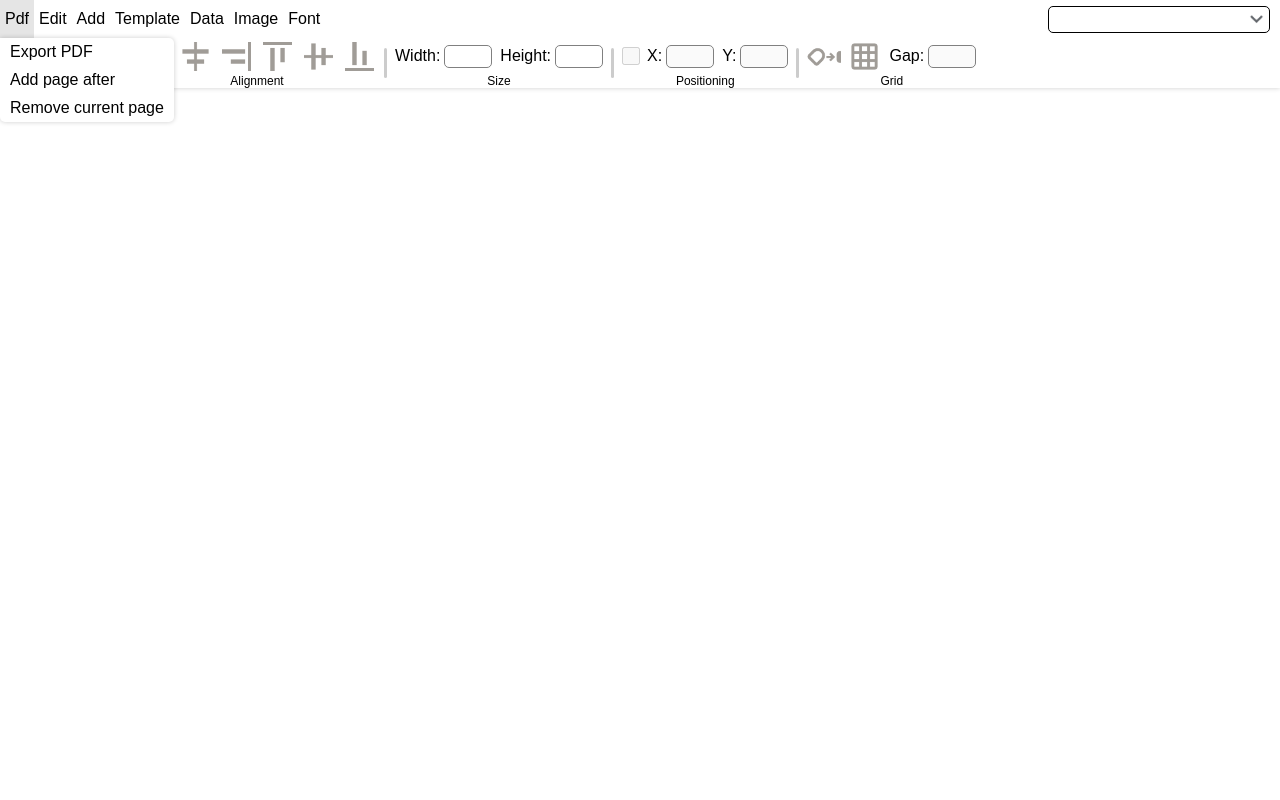
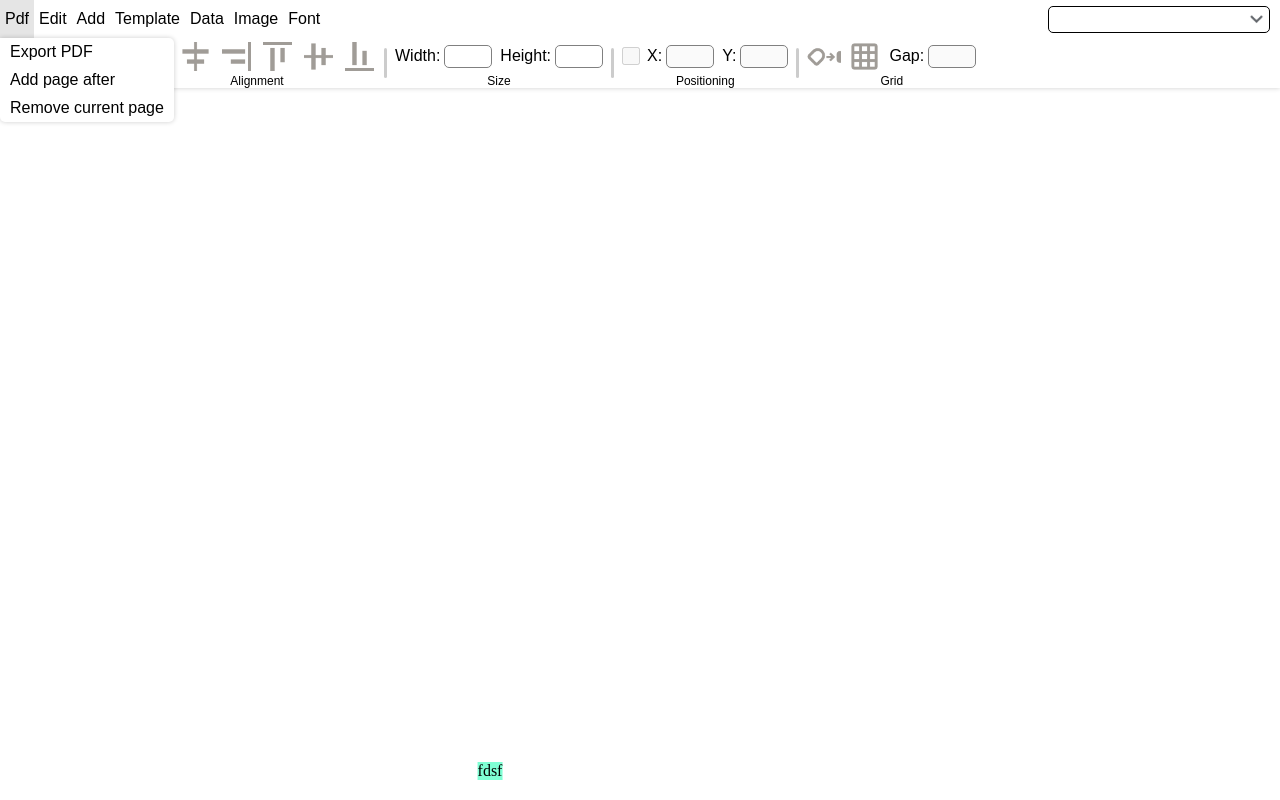
Before and after one commit to Folainer/pdf-editor, a React (Vite) app: page / in a window 1280 px wide. Built offline with nearby package versions, Linux system fonts and the light colour scheme.

Commit message:
16.01's changes

```diff
--- a/src/App.scss
+++ b/src/App.scss
@@ -3,3 +3,14 @@
 // body {
 //     background-color: $color;
 // }
+
+.appdisplay {
+    width: 100vw;
+    height: 100vh;
+    display: grid;
+    grid-template-columns: 1fr 300px;
+    grid-template-rows: auto 1fr;
+    grid-template-areas:
+        'header header'
+        'pdfview propertymenu';
+}
--- a/src/AppDisplay.tsx
+++ b/src/AppDisplay.tsx
@@ -1,6 +1,9 @@
+import './App.scss'
 import { useJsonManager } from "./Components/JsonManagerProvider"
 import { useAppState } from "./Components/AppStateProvider"
 import Header from "./Components/Header/Header"
+import PdfView from './Components/PdfView/PdfView'
+import ProperyMenu from './Components/ProperyMenu/PropertyMenu'
 
 const AppDisplay = () => {
     const {template : jsonTemplateManager} = useJsonManager()
@@ -12,10 +15,12 @@ const AppDisplay = () => {
     }
 
     return (
-        <>
+        <div className="appdisplay">
             <Header />
-            {selectedTemplateJson && JSON.stringify(selectedTemplateJson)}
-        </>
+            <PdfView />
+            <ProperyMenu />
+            {/* {selectedTemplateJson && JSON.stringify(selectedTemplateJson)} */}
+        </div>
     )
 }
 
--- a/src/Components/Header/Header.scss
+++ b/src/Components/Header/Header.scss
@@ -3,6 +3,7 @@ $shodowColor: rgba($color: #000000, $alpha: .2);
 
 .header {
     box-shadow: 0px 0px 5px $shodowColor;
+    grid-area: header;
 }
 
 .menubar {
@@ -64,6 +65,9 @@ $shodowColor: rgba($color: #000000, $alpha: .2);
 
             span {
                 margin-left: 5px;
+                display: block;
+                width: 100%;
+                overflow: hidden;
             }
 
             img {
--- a/src/Components/Header/MenuBar.tsx
+++ b/src/Components/Header/MenuBar.tsx
@@ -1,15 +1,14 @@
+import './Header.scss'
 import { useState } from "react"
-import './Header.scss'
 import MenuBarChoose from "./MenubarChoose"
-// import { ChangeBackgroundCommand } from "../../Logic/Command/ChangeBackgroundCommand"
 import FileImport from "../FileImport"
+import DownloadManager from "../../Logic/DownloadManager"
+import { ImportTemplateCommand } from "../../Logic/Command/ImportTemplateCommand"
 import { useCommandManager } from "../CommandManagerProvider"
-// import { ChangeTemplateCommand } from "../../Logic/Command/ChangeTemplateCommand"
-import { ImportTemplateCommand } from "../../Logic/Command/ImportTemplateCommand"
 import { useJsonManager } from "../JsonManagerProvider"
 import { useAppState } from "../AppStateProvider"
 import { useComponentContext } from "../ComponentContextProvider"
-import DownloadManager from "../../Logic/DownloadManager"
+import { validateTemplateJson } from '../../Logic/Validator'
 
 const MenuBar = () => {
     const [activeMenu, setActiveMenu] = useState<string | null>(null)
@@ -34,15 +33,20 @@ const MenuBar = () => {
                 const setOption = componentContext.chooseContext.setOption
                 if (setOption) {
                     if (typeof reader.result === 'string') {
-                        JSON.parse(reader.result)
-                        const command = new ImportTemplateCommand(templateJsonManager, appState, setOption, reader.result)
-                        commandManager.execute(command)
+                        const pdfFormat = validateTemplateJson(reader.result)
+                        console.log(pdfFormat)
+                        if (pdfFormat) {
+                            const command = new ImportTemplateCommand(templateJsonManager, appState, setOption, pdfFormat)
+                            commandManager.execute(command)
+                        } else {
+                            throw new Error()
+                        }
                     } else {
-                        console.error('File content is not a string');
+                        throw new Error()
                     }
                 }
             } catch (error) {
-                alert('The error during import')
+                alert('The import error')
             }
         }
 
@@ -140,7 +144,7 @@ const MenuBar = () => {
             name: 'Data',
             options: [
                 {
-                    name: 'Replace data',
+                    name: 'Import/Replace data',
                     handling: () => alert('Command is not available')
                 },
                 {
--- /dev/null
+++ b/src/Components/PdfView/PdfView.scss
@@ -0,0 +1,13 @@
+.pdfview {
+    grid-area: pdfview;
+    position: relative;
+
+    .pdfview__controller {
+        user-select: none;
+        position: absolute;
+        bottom: 20px;
+        left: 50%;
+        transform: translateX(-50%);
+        background-color: aquamarine;
+    }
+}
--- /dev/null
+++ b/src/Components/PdfView/PdfView.tsx
@@ -0,0 +1,28 @@
+import './PdfView.scss'
+import PdfViewController from './PdfViewController'
+import { useAppState } from '../AppStateProvider'
+import { useJsonManager } from '../JsonManagerProvider'
+import { validateTemplateJson } from '../../Logic/Validator'
+import { JsonType } from '../../Logic/JsonManager'
+
+const PdfView = () => {
+    const {template : jsonTemplateManager} = useJsonManager()
+    const appState = useAppState().state
+    const selectedTemplate = appState.selectedTemplate
+    let selectedTemplateJson : null | JsonType
+    if (selectedTemplate) {
+        selectedTemplateJson = jsonTemplateManager.getByName(selectedTemplate)
+    }
+
+    // if (selectedTemplateJson) {
+    //     console.log(validateTemplateJson(selectedTemplateJson.json))
+    // }
+
+    return (
+        <div className="pdfview">
+            <PdfViewController />
+        </div>
+    )
+}
+
+export default PdfView
--- /dev/null
+++ b/src/Components/PdfView/PdfViewController.tsx
@@ -0,0 +1,10 @@
+const PdfViewController = () => {
+    //add scale status and page number in context
+    return (
+        <div className="pdfview__controller">
+            fdsf
+        </div>
+    )
+}
+
+export default PdfViewController
--- /dev/null
+++ b/src/Components/ProperyMenu/PropertyMenu.scss
@@ -0,0 +1,3 @@
+.propertymenu {
+    grid-area: propertymenu;
+}
--- /dev/null
+++ b/src/Components/ProperyMenu/PropertyMenu.tsx
@@ -0,0 +1,11 @@
+import './PropertyMenu.scss'
+
+const ProperyMenu = () => {
+    return (
+        <div className='propertymenu'>
+
+        </div>
+    )
+}
+
+export default ProperyMenu
--- /dev/null
+++ b/src/Components/Types/PdfTypes.ts
@@ -0,0 +1,52 @@
+export interface SimpleElement {
+    name: string;
+    type: string;
+    seq: string;
+    txt: string;
+    x: string;
+    ln_x: string;
+    y: string;
+    ln_y: string;
+    w: string;
+    h: string;
+    h_adjustable: string;
+    padding_top: string;
+    padding_right: string;
+    padding_bottom: string;
+    padding_left: string;
+    margin_top: string;
+    margin_left: string;
+    align: string;
+    valign: string;
+    font_size: string;
+    font_family: string;
+    fontcolor: string;
+    border_top: string;
+    border_right: string;
+    border_bottom: string;
+    border_left: string;
+}
+
+export interface Format {
+    w: string;
+    h: string;
+    padding_top: string;
+    padding_left: string;
+    padding_right: string;
+    padding_bottom: string;
+    elements: SimpleElement[];
+}
+
+export interface PdfFormat {
+    name: string;
+    type: string;
+    rotation: string;
+    is_multiple: string;
+    cols: string;
+    rows: string;
+    cell_w: string;
+    cell_h: string;
+    space_horizontal: string;
+    space_vertical: string;
+    formats: Format[];
+}
--- a/src/Logic/Command/ImportTemplateCommand.ts
+++ b/src/Logic/Command/ImportTemplateCommand.ts
@@ -4,6 +4,7 @@ import { AppStateContextType } from "../../Components/AppStateProvider"
 import { JsonType } from "../JsonManager"
 import { ChangeTemplateCommand } from "./ChangeTemplateCommand"
 import { JsonManagerType } from "../JsonManager"
+import { PdfFormat } from "../../Components/Types/PdfTypes"
 
 
 export class ImportTemplateCommand implements Command {
@@ -11,15 +12,14 @@ export class ImportTemplateCommand implements Command {
     private changeTemplateCommand : Command
     // private oldJson : JsonType | null
 
-    constructor(private jsonTemplateManager: JsonManagerType, private appState: AppStateContextType, setOption : React.Dispatch<React.SetStateAction<string>>, jsonText: string) {
-        const jsonParsed = JSON.parse(jsonText)
+    constructor(private jsonTemplateManager: JsonManagerType, private appState: AppStateContextType, setOption : React.Dispatch<React.SetStateAction<string>>, pdfFormat: PdfFormat) {
         let jsonName = 'unnamed'
-        if ('name' in jsonParsed) {
-            jsonName = jsonParsed.name
+        if ('name' in pdfFormat) {
+            jsonName = pdfFormat.name
         }
 
         this.json = {
-            json: jsonParsed,
+            json: pdfFormat,
             name: jsonName,
             type: 'unsaved'
         }
--- /dev/null
+++ b/src/Logic/Validator.ts
@@ -0,0 +1,81 @@
+import { PdfFormat } from "../Components/Types/PdfTypes"
+
+export const validateTemplateJson = (jsonString: string) => {
+    try {
+        const json = JSON.parse(jsonString)
+
+        // here to check required fields
+        const pdfFormat = json as PdfFormat
+        const hasRequiredProps = (
+            typeof pdfFormat.name === 'string' &&
+            typeof pdfFormat.type === 'string' &&
+            typeof pdfFormat.rotation === 'string' &&
+            typeof pdfFormat.is_multiple === 'string' &&
+            typeof pdfFormat.cols === 'string' &&
+            typeof pdfFormat.rows === 'string' &&
+            typeof pdfFormat.cell_w === 'string' &&
+            typeof pdfFormat.cell_h === 'string' &&
+            typeof pdfFormat.space_horizontal === 'string' &&
+            typeof pdfFormat.space_vertical === 'string' &&
+            typeof pdfFormat.cell_h === 'string' &&
+            Array.isArray(pdfFormat.formats)
+        )
+
+        if (!hasRequiredProps) return false
+
+        pdfFormat.formats.forEach(format => {
+            const hasFormatProps = (
+                typeof format.w === 'string' &&
+                typeof format.h === 'string' &&
+                typeof format.padding_top === 'string' &&
+                typeof format.padding_bottom === 'string' &&
+                typeof format.padding_left === 'string' &&
+                typeof format.padding_right === 'string' &&
+                Array.isArray(format.elements)
+            )
+            if (!hasFormatProps) throw new Error()
+
+            format.elements.forEach(element => {
+                if (!(typeof element.type === 'string')) throw new Error()
+
+                if (element.type === 'multibox') {
+                    const hasElementProps = (
+                        typeof element.name === 'string' &&
+                        typeof element.seq === 'string' &&
+                        typeof element.txt === 'string' &&
+                        typeof element.x === 'string' &&
+                        typeof element.ln_x === 'string' &&
+                        typeof element.y === 'string' &&
+                        typeof element.ln_y === 'string' &&
+                        typeof element.w === 'string' &&
+                        typeof element.h === 'string' &&
+                        typeof element.h_adjustable === 'string' &&
+                        typeof element.padding_top === 'string' &&
+                        typeof element.padding_bottom === 'string' &&
+                        typeof element.padding_left === 'string' &&
+                        typeof element.padding_right === 'string' &&
+                        typeof element.margin_top === 'string' &&
+                        typeof element.margin_left === 'string' &&
+                        typeof element.align === 'string' &&
+                        typeof element.valign === 'string' &&
+                        typeof element.font_size === 'string' &&
+                        typeof element.font_family === 'string' &&
+                        typeof element.fontcolor === 'string' &&
+                        typeof element.border_top === 'string' &&
+                        typeof element.border_bottom === 'string' &&
+                        typeof element.border_left === 'string' &&
+                        typeof element.border_right === 'string'
+                    )
+                    if (!hasElementProps) throw new Error()
+                } else {
+                    throw new Error()
+                }
+            })
+        })
+
+        return pdfFormat
+    }
+    catch (err) {
+        return false
+    }
+}
```
